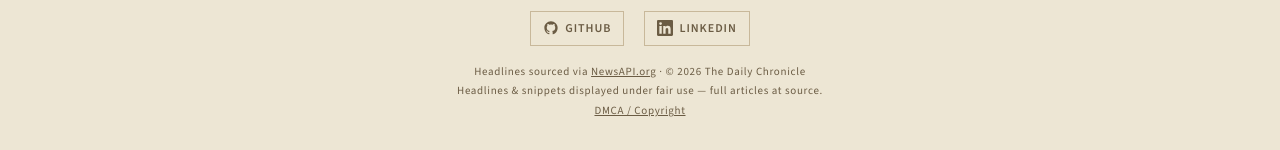
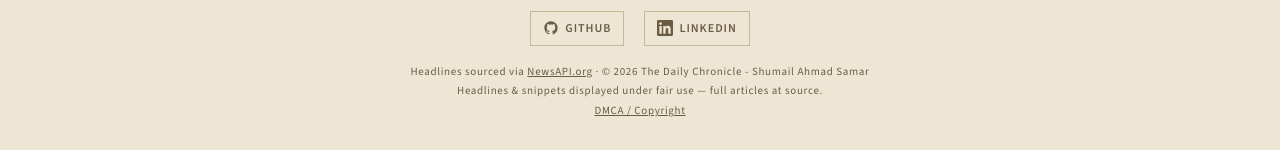
Before and after one commit to SHUMAIL8938/daily-chronicle, a React (Vite) app: page / in a window 1280 px wide. Shown: the part 1532-1682 px from the top of the page. Built offline with nearby package versions, Linux system fonts and the light colour scheme; no server answers; a web font is replaced by a local one.

Commit message:
added socials to footer

```diff
--- a/src/components/Footer.jsx
+++ b/src/components/Footer.jsx
@@ -47,11 +47,11 @@ export default function Footer() {
       <p>
         Headlines sourced via{' '}
         <a href="https://newsapi.org" target="_blank" rel="noopener noreferrer">NewsAPI.org</a>
-        {' · '}© {year} The Daily Chronicle
+        {' · '}© {year} The Daily Chronicle - Shumail Ahmad Samar
         <br />
         Headlines &amp; snippets displayed under fair use — full articles at source.
         <br />
-        <a href="mailto:dmca@dailychronicle.example">DMCA / Copyright</a>
+        <a href="mailto:shumailahmad8938@gmail.com">DMCA / Copyright</a>
       </p>
     </footer>
   )
```
